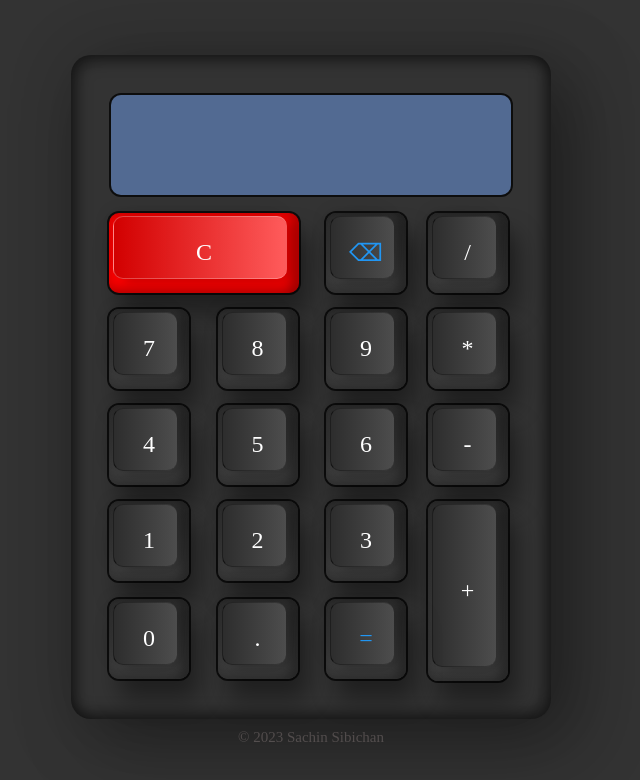
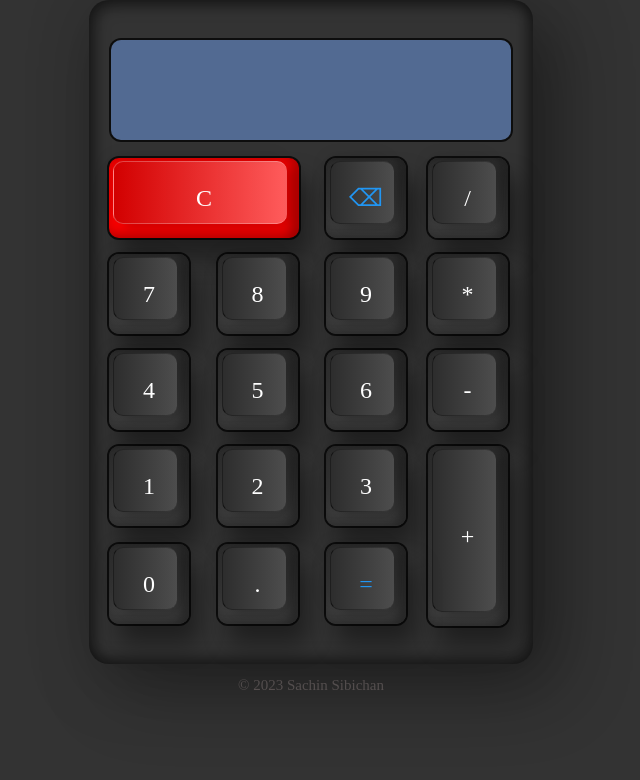
Before and after one commit to Sachinm06/Calculator-Project, a plain HTML site: page index.html in a window 1280 px wide. Shown: the whole page, without its empty margins (329-969 px from the left). Drawn offline with nearby package versions, Linux system fonts and the light colour scheme.

Commit message:
new change

```diff
--- a/index.html
+++ b/index.html
@@ -7,8 +7,8 @@
     <meta name="viewport" content="width=device-width, initial-scale=1.0">
     <title>Calculator</title>
     <link rel="stylesheet" href="./style.css">
-    <!-- <link href="https://cdn.jsdelivr.net/npm/bootstrap@5.3.0-alpha1/dist/css/bootstrap.min.css" rel="stylesheet"
-        integrity="sha384-GLhlTQ8iRABdZLl6O3oVMWSktQOp6b7In1Zl3/Jr59b6EGGoI1aFkw7cmDA6j6gD" crossorigin="anonymous"> -->
+    <link href="https://cdn.jsdelivr.net/npm/bootstrap@5.3.0-alpha1/dist/css/bootstrap.min.css" rel="stylesheet"
+        integrity="sha384-GLhlTQ8iRABdZLl6O3oVMWSktQOp6b7In1Zl3/Jr59b6EGGoI1aFkw7cmDA6j6gD" crossorigin="anonymous">
 </head>
 
 <body class="b1">
--- a/style.css
+++ b/style.css
@@ -14,7 +14,7 @@ body {
     display: flex;
     justify-content: center;
     align-items: center;
-    min-height: 100vh;
+    max-height: 100vh;
 }
 
 .container {
```
